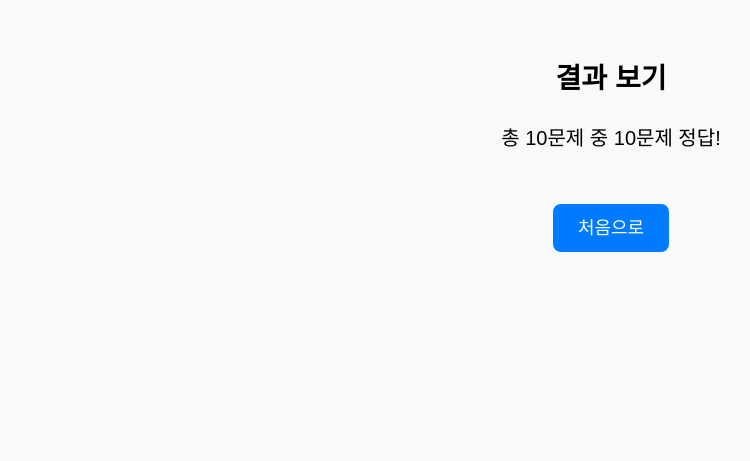
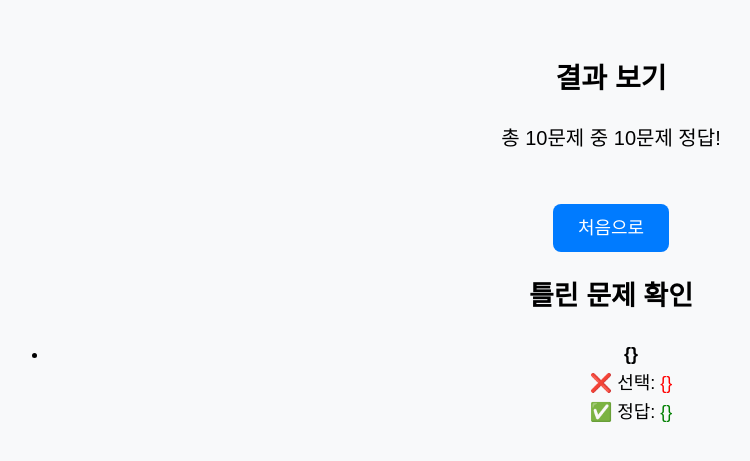
Before and after one commit to Parkdonghae/disaster_quiz_app, a Python web app: template templates/result.html in a window 1280 px wide. Shown: the top 461 px of the page, without its empty margins (29-779 px from the left). Run offline with Jinja, Linux system fonts and the light colour scheme; the template is opened without the code that fills it: most values are stand-ins (such as "Sample title", 1, 10 or a date in 2020).

Commit message:
틀린문제 찾기

```diff
--- a/templates/result.html
+++ b/templates/result.html
@@ -47,5 +47,21 @@
   <h1>결과 보기</h1>
   <p>총 {{ total }}문제 중 {{ score }}문제 정답!</p>
   <a target='_blank' href="{{ url_for('home') }}">처음으로</a>
+
+  <!-- 틀린 문제 보기 영역 -->
+  <h2>틀린 문제 확인</h2>
+  {% if wrong_answers %}
+      <ul>
+      {% for w in wrong_answers %}
+          <li>
+              <strong>{}</strong><br>
+              ❌ 선택: <span style="color:red;">{}</span><br>
+              ✅ 정답: <span style="color:green;">{}</span>
+          </li>
+      {% endfor %}
+      </ul>
+  {% else %}
+      <p>모든 문제를 맞혔습니다! 🎉</p>
+  {% endif %}
 </body>
 </html>
```
Also changed, not shown: app.py (+8 -1 lines).
